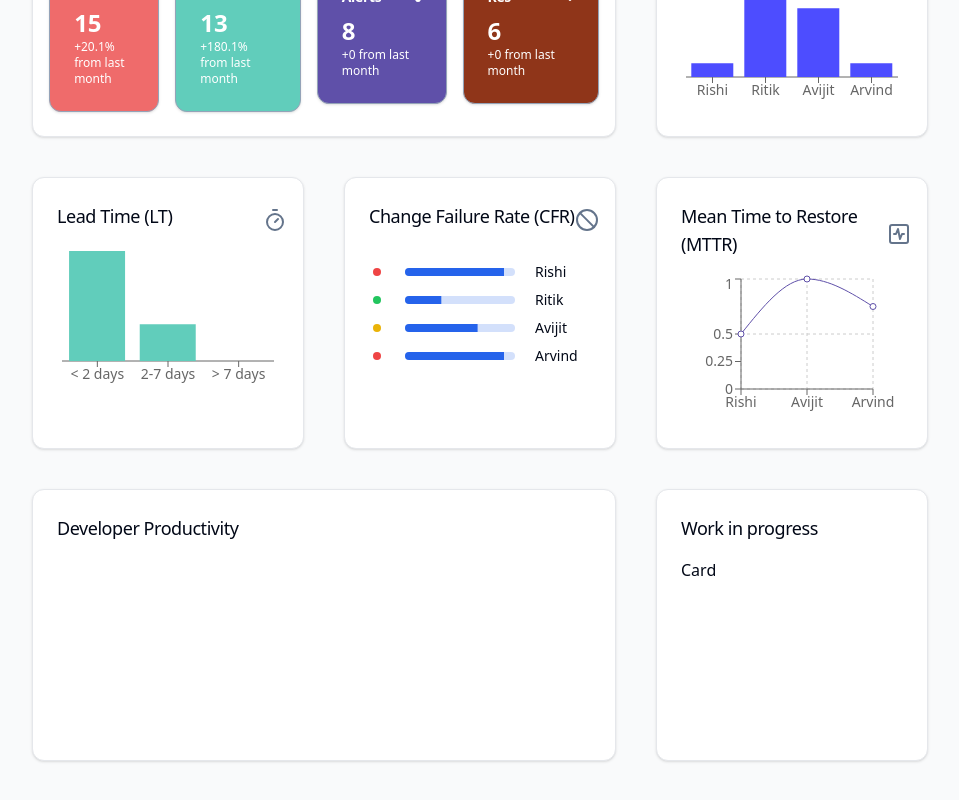
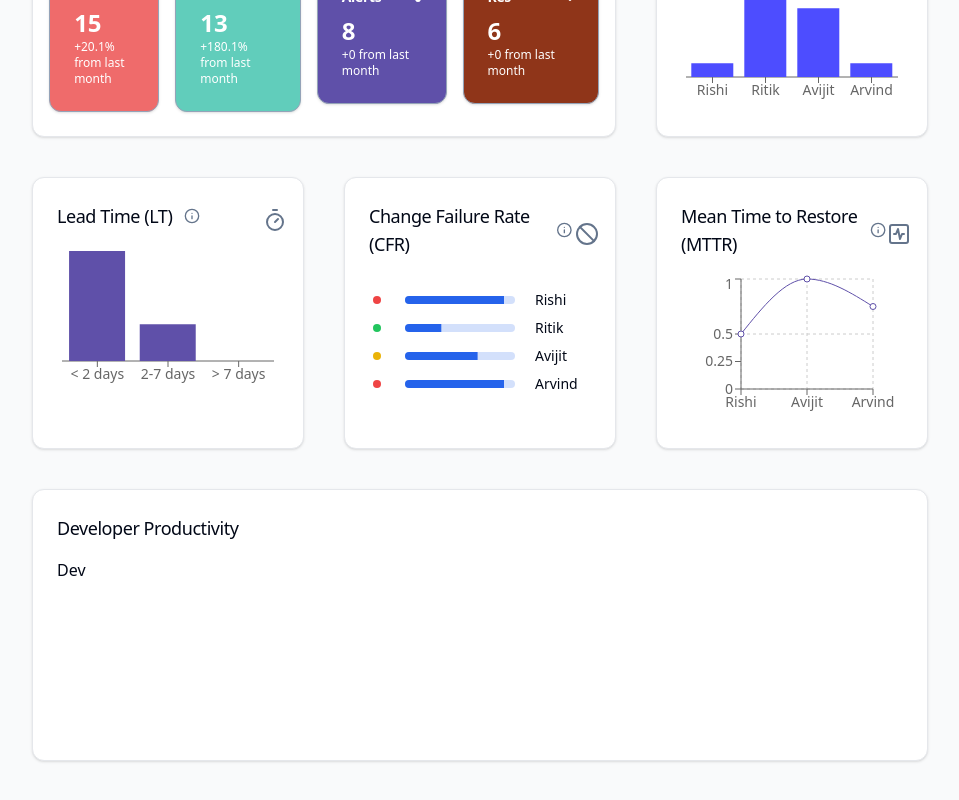
Before and after one commit to Kartik1110/devdynamics, a React (Vite) app: page / in a window 1280 px wide. Shown: the part 532-1332 px from the top of the page, without its empty margins (160-1119 px from the left). Built offline with nearby package versions, Linux system fonts and the light colour scheme.

Commit message:
feat: added tooltip

```diff
--- a/package.json
+++ b/package.json
@@ -15,6 +15,7 @@
     "@radix-ui/react-navigation-menu": "^1.1.4",
     "@radix-ui/react-progress": "^1.0.3",
     "@radix-ui/react-slot": "^1.0.2",
+    "@radix-ui/react-tooltip": "^1.0.7",
     "class-variance-authority": "^0.7.0",
     "clsx": "^2.1.1",
     "lucide-react": "^0.378.0",
--- a/src/App.tsx
+++ b/src/App.tsx
@@ -1,5 +1,5 @@
 import { useEffect, useState } from 'react';
-import { Bar, BarChart, CartesianGrid, Line, LineChart, ResponsiveContainer, Tooltip, XAxis, YAxis } from "recharts"
+import { Bar, BarChart, CartesianGrid, Line, LineChart, ResponsiveContainer, XAxis, YAxis, Tooltip } from "recharts"
 import { Activity, Ban, Bell, HeartPulse, Rocket, SquareActivity, Timer } from 'lucide-react'
 import { Progress } from './components/ui/progress';
 import CardLayout from './components/CardLayout'
@@ -25,6 +25,16 @@ function App() {
   activityMeta?.forEach(activity => {
     fillColorByLabel[activity.label] = activity.fillColor;
   });
+
+  /**
+   * Generates a random fill color based on the activity metadata.
+   * @returns The randomly generated fill color.
+   */
+  function getRandomFillColor() {
+    if (activityMeta === undefined) return "#ff0000";
+    const randomIndex = Math.floor(Math.random() * activityMeta.length);
+    return activityMeta[randomIndex].fillColor;
+  }
 
   // Calculate deployment frequency (approximated by PR merged count)
   const deploymentFrequency = calculateDeploymentFrequency(authors || []);
@@ -98,14 +108,18 @@ function App() {
   return (
     <div className='w-full pt-5 pb-10 space-y-5 px-[15%]  h-auto bg-gray-50'>
       <h1 className='text-2xl font-sans font-medium'>Dashboard</h1>
-
       <div className="grid grid-flow-row-dense gap-10 grid-cols-3 grid-rows-3">
         <div className="col-span-2">
-          <CardLayout title="Overall Insights" content={<DashboardCards data={dashboardCardsData} />} icon={<Activity />} />
+          <CardLayout title="Overall Insights"
+            tooltip={{ heading: 'Overall Insights', text: 'Provides overall developer activity overview', bgColor: getRandomFillColor() }}
+            content={<DashboardCards data={dashboardCardsData} />} icon={<Activity />} />
         </div>
         <div className='col-span-1'>
           {deploymentFrequency.length > 0 ? (
-            <CardLayout title="Deployment Frequency (DF)" icon={<Rocket />} content={
+            <CardLayout title="Deployment Frequency (DF)"
+              tooltip={{ heading: 'Deployment Frequency (DF)', text: 'Number of merged PRs per day or week for each developer', bgColor: getRandomFillColor() }}
+              icon={<Rocket />}
+              content={
                 <div className="h-[150px]">
                   <ResponsiveContainer width="100%" height="100%">
                     <BarChart data={deploymentFrequency}>
@@ -123,13 +137,15 @@ function App() {
 
         <div className='col-span-1'>
           {leadTimesChartData!.length > 0 ? (
-            <CardLayout title="Lead Time (LT)" icon={<Timer />} content={
+            <CardLayout title="Lead Time (LT)"
+              tooltip={{ heading: 'Lead Time (LT)', text: 'Calculate lead time for changes - approximated by time between PR open and PR merge', bgColor: getRandomFillColor() }}
+              icon={<Timer />} content={
                 <div className="h-[150px]">
                   <ResponsiveContainer width="100%" height="100%">
                     <BarChart data={leadTimesChartData}>
                       <Tooltip contentStyle={{ borderRadius: 10 }} />
                       <XAxis dataKey="label" className='text-sm' />
-                    <Bar dataKey="count" fill={"#61CDBB"} />
+                      <Bar dataKey="count" fill={getRandomFillColor()} />
                     </BarChart>
                   </ResponsiveContainer>
                 </div>
@@ -139,7 +155,9 @@ function App() {
           )}
         </div>
         <div className="col-span-1 h-[100%]">
-          <CardLayout title="Change Failure Rate (CFR)" icon={<Ban />} content={
+          <CardLayout title="Change Failure Rate (CFR)"
+            tooltip={{ heading: 'Change Failure Rate (CFR)', text: 'Change Failure Rate is caluculated by average time between an Incident Alert and Merged PRs for each author', bgColor: getRandomFillColor() }}
+            icon={<Ban />} content={
               <div className='pt-2 h-32 flex flex-col justify-evenly items-center'>
                 {changeFailureRate.map((data) => {
                   let color;
@@ -168,7 +186,9 @@ function App() {
         </div>
         <div className="col-span-1 h-[100%]">
           {meanTimeToRestore.length > 0 ? (
-            <CardLayout title="Mean Time to Restore (MTTR)" icon={<SquareActivity />} content={
+            <CardLayout title="Mean Time to Restore (MTTR)"
+            tooltip={{ heading: 'Mean Time to Restore (MTTR)', text: 'Mean Time to Restore is caluculated by average time between an Incident Alert and its resolution for each author', bgColor: getRandomFillColor() }}
+             icon={<SquareActivity />} content={
               <div className="h-[150px]">
                 <ResponsiveContainer width="100%" height="100%">
                   <LineChart
@@ -194,11 +214,12 @@ function App() {
             <CardLayout title="Mean Time to Restore (MTTR)" icon={<SquareActivity />} content={<h1>Not enough data</h1>} />
           )}
         </div>
-        <div className='col-span-2'>
-          <CardLayout title="Developer Productivity" content={<></>} />
+        <div className='col-span-3'>
+          <CardLayout title="Developer Productivity" content={
+            <div className="h-[150px]">
+              <h1>Dev</h1>
             </div>
-        <div className='col-span-1'>
-          <CardLayout title="Work in progress" content={<h1>Card</h1>} />
+          } />
         </div>
       </div>
     </div>
--- a/src/components/CardLayout.tsx
+++ b/src/components/CardLayout.tsx
@@ -1,18 +1,40 @@
 import { ReactNode } from "react";
 import { Card, CardContent, CardHeader, CardTitle } from "./ui/card";
+import { Info } from "lucide-react";
+import { Tooltip, TooltipProvider, TooltipTrigger, TooltipContent } from "@/components/ui/tooltip";
 
 interface CardLayoutProps {
     title: string;
     content: ReactNode;
     icon?: ReactNode;
+    tooltip?: {
+        heading: string;
+        text: string;
+        bgColor: string;
+    }
 }
 
-export default function CardLayout({ title, content, icon }: CardLayoutProps) {
+export default function CardLayout({ title, content, icon, tooltip }: CardLayoutProps) {
     return (
-        <Card className="hover:border hover:border-gray-800 h-[100%]">
+        <Card className="hover:border hover:border-gray-300 h-[100%]">
             <CardHeader className="flex flex-row items-center justify-between space-y-0 pb-4">
-                <CardTitle className="text-lg font-medium">
+                <CardTitle className="text-lg font-medium flex items-center justify-center">
                     {title}
+                    {tooltip && (
+                        <TooltipProvider>
+                            <Tooltip>
+                                <TooltipTrigger asChild>
+                                    <Info className="ml-2 text-muted-foreground h-4" />
+                                </TooltipTrigger>
+                                <TooltipContent style={{backgroundColor: tooltip.bgColor}}>
+                                    <div>
+                                        <h1 className="text-lg">{tooltip.heading}</h1>
+                                        <p className="text-md">{tooltip.text}</p>
+                                    </div>
+                                </TooltipContent>
+                            </Tooltip>
+                        </TooltipProvider>
+                    )}
                 </CardTitle>
                 <div className="h-4 w-4 text-muted-foreground">{icon}</div>
             </CardHeader>
--- a/src/components/Navbar.tsx
+++ b/src/components/Navbar.tsx
@@ -11,7 +11,7 @@ import {
 
 export default function Navbar() {
     return (
-        <nav className="top-0 left-0 right-0 z-10 flex justify-between items-center p-3 px-10  backdrop-filter backdrop-blur-lg bg-opacity-30 border-b border-gray-800">
+        <nav className="top-0 left-0 right-0 z-10 flex justify-between items-center p-3 px-10  backdrop-filter backdrop-blur-lg bg-opacity-30 border-b border-gray-300">
             <div className="flex items-center">
                 <img src="https://assets-global.website-files.com/642535c7875ea6e60927dd49/65cb115f23533388f1d0b7e2_DevDynamics_Logo.svg" loading="lazy" alt="Untitled UI logotext" className="text-white" />
             </div>
--- /dev/null
+++ b/src/components/ui/tooltip.tsx
@@ -0,0 +1,30 @@
+"use client"
+
+import * as React from "react"
+import * as TooltipPrimitive from "@radix-ui/react-tooltip"
+
+import { cn } from "@/lib/utils"
+
+const TooltipProvider = TooltipPrimitive.Provider
+
+const Tooltip = TooltipPrimitive.Root
+
+const TooltipTrigger = TooltipPrimitive.Trigger
+
+const TooltipContent = React.forwardRef<
+  React.ElementRef<typeof TooltipPrimitive.Content>,
+  React.ComponentPropsWithoutRef<typeof TooltipPrimitive.Content>
+>(({ className, sideOffset = 4, ...props }, ref) => (
+  <TooltipPrimitive.Content
+    ref={ref}
+    sideOffset={sideOffset}
+    className={cn(
+      `min-w-52 border border-gray-500 z-50 overflow-hidden rounded-md bg-gray-700 px-3 py-1.5 text-xs text-white animate-in fade-in-0 zoom-in-95 data-[state=closed]:animate-out data-[state=closed]:fade-out-0 data-[state=closed]:zoom-out-95 data-[side=bottom]:slide-in-from-top-2 data-[side=left]:slide-in-from-right-2 data-[side=right]:slide-in-from-left-2 data-[side=top]:slide-in-from-bottom-2`,
+      className,
+    )}
+    {...props}
+  />
+))
+TooltipContent.displayName = TooltipPrimitive.Content.displayName
+
+export { Tooltip, TooltipTrigger, TooltipContent, TooltipProvider }
```
Also changed, not shown: 1 other file (tests, documents, lock files or other folders). Lines whose indentation alone changed are shown as unchanged.
